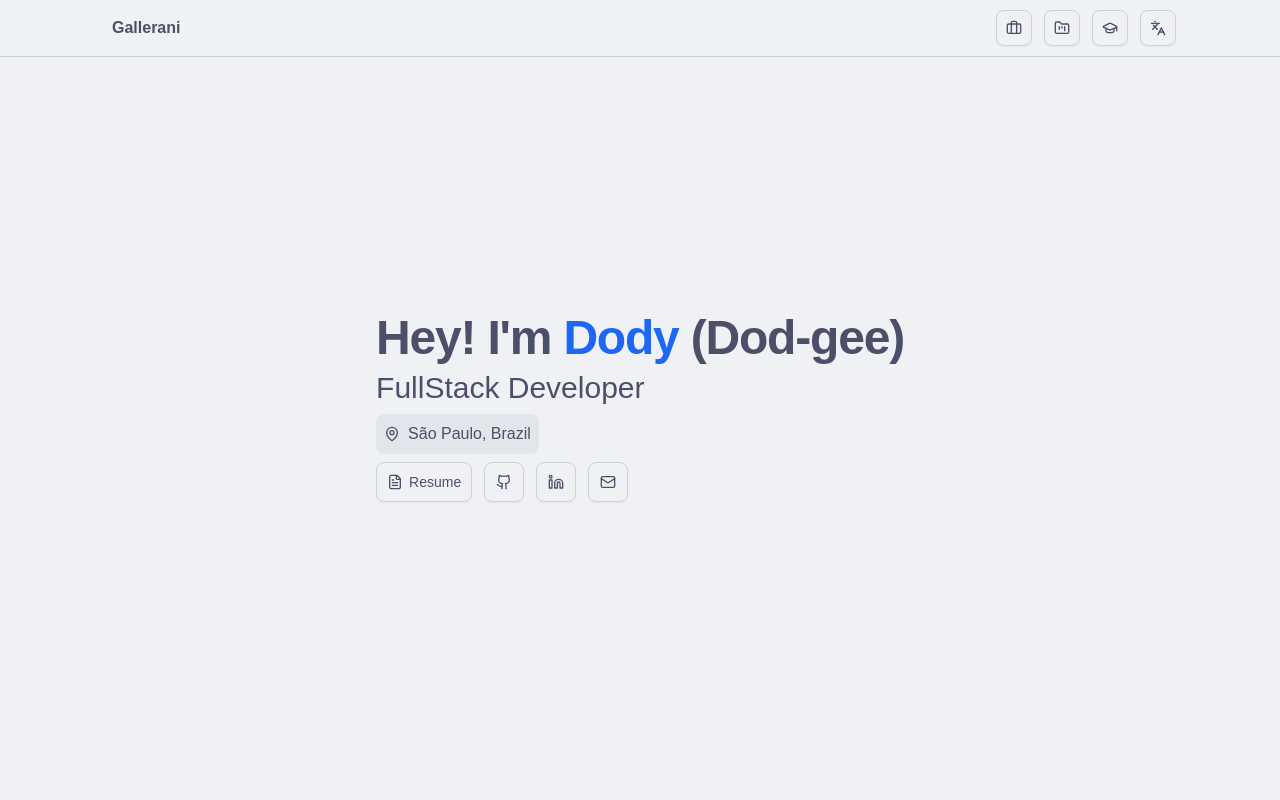
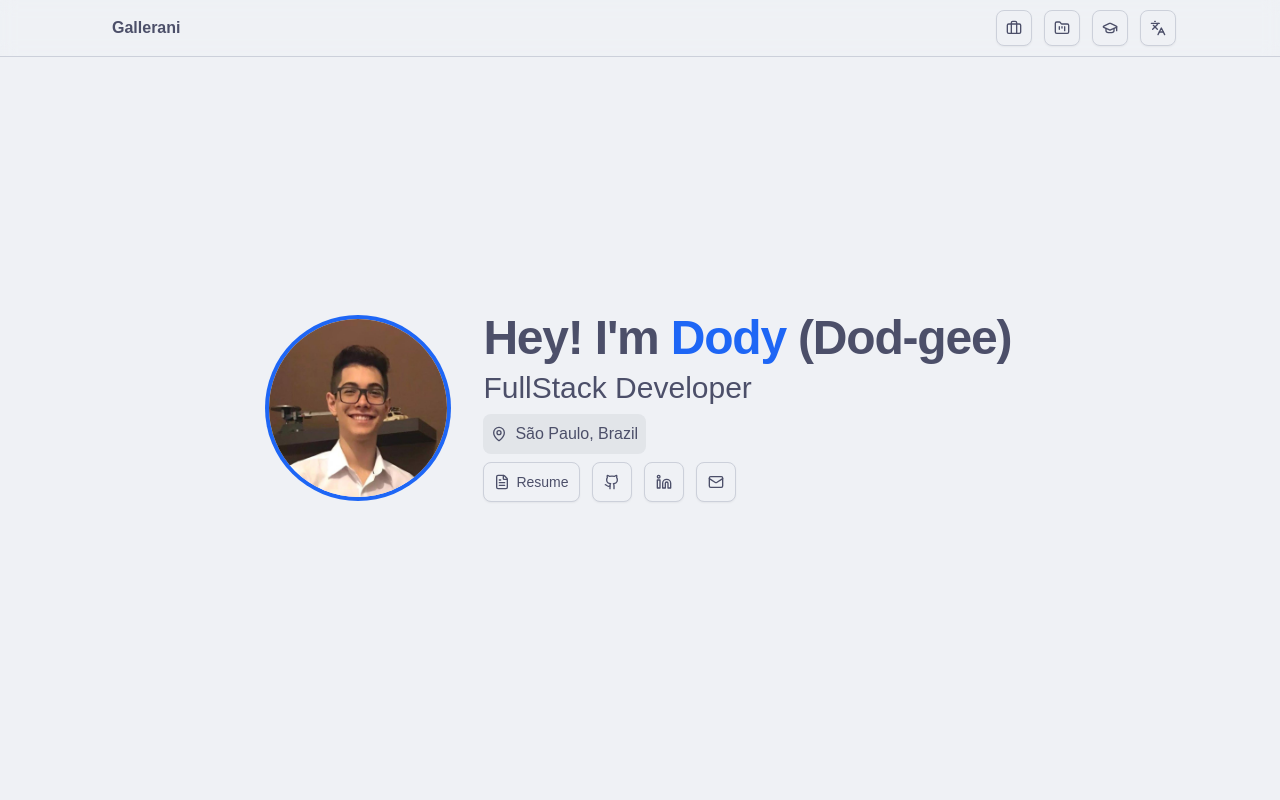
Before and after one commit to GardenMovie/portfolio, a React (Vite) app: page / in a window 1280 px wide. Shown: the top 800 px of the page. Built offline with nearby package versions, Linux system fonts and the light colour scheme.

Commit message:
Feat: pfp added back on hero section, rounded

```diff
--- a/src/sections/Hero.tsx
+++ b/src/sections/Hero.tsx
@@ -5,8 +5,13 @@ export default function Hero() {
   return (
     <section
       id="home"
-      className="min-h-[30vh] md:min-h-screen flex items-center justify-center flex-col-reverse md:flex-row gap-3 scroll-mt-20"
+      className="min-h-[30vh] md:min-h-screen flex items-center justify-center md:flex-row flex-col gap-9 scroll-mt-20"
     >
+      <img
+        className="w-1/3 md:w-1/6 rounded-full md:mt-0 mt-20 ring-4 ring-primary"
+        src="pfp.jpg"
+        alt="Profile Picture"
+      ></img>
       <div className="text-left space-y-2">
         <h1 className="text-4xl sm:text-5xl font-semibold tracking-tight">
           Hey! I'm <span className="text-primary">Dody</span> (Dod-gee)
@@ -20,11 +25,6 @@ export default function Hero() {
         </p>
         <IconLinks />
       </div>
-      {/* <img
-        className="w-1/2 md:w-1/3 rounded-4xl md:rounded-lg "
-        src="pfp.jpg"
-        alt="Profile Picture"
-      ></img> */}
     </section>
   );
 }
```
